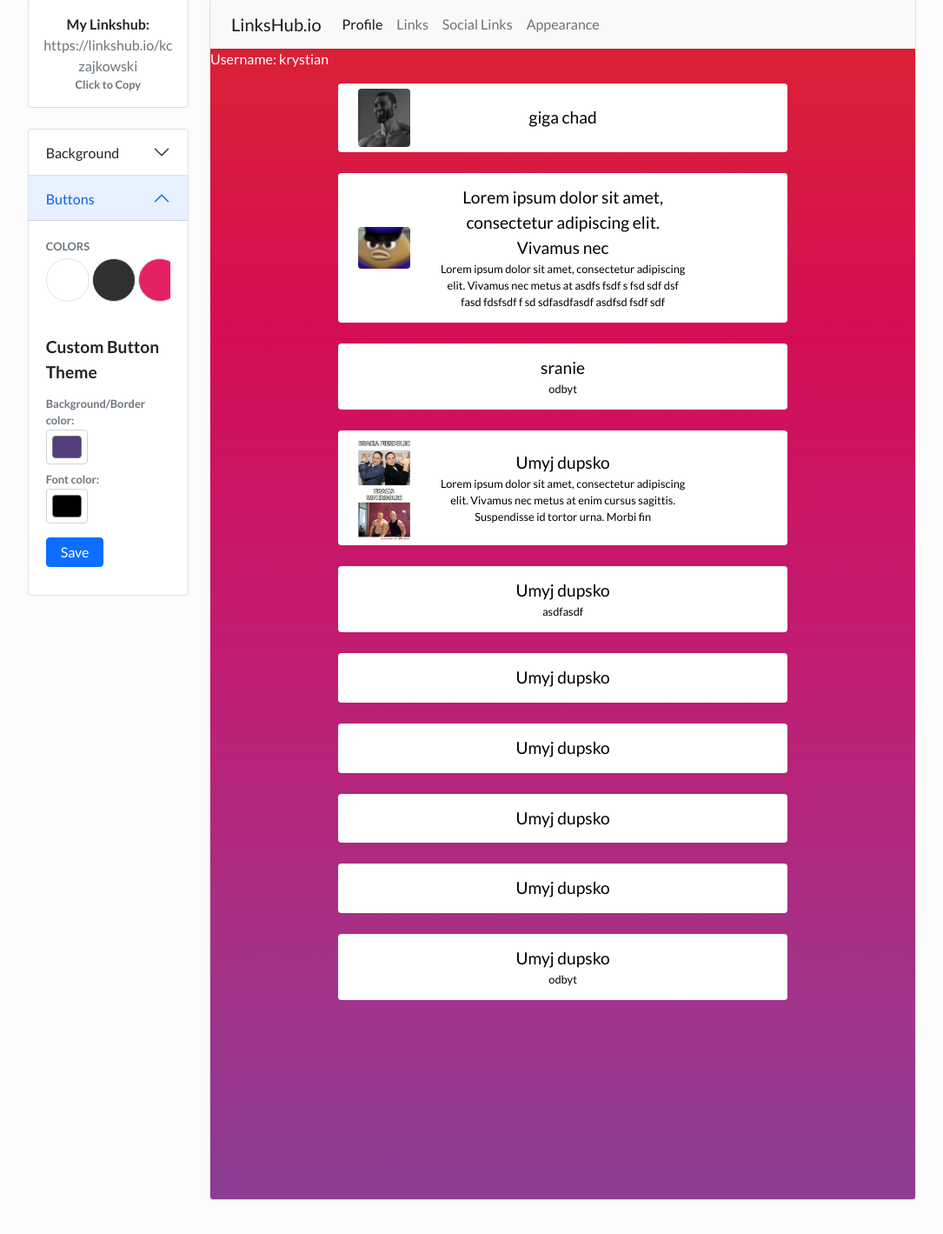
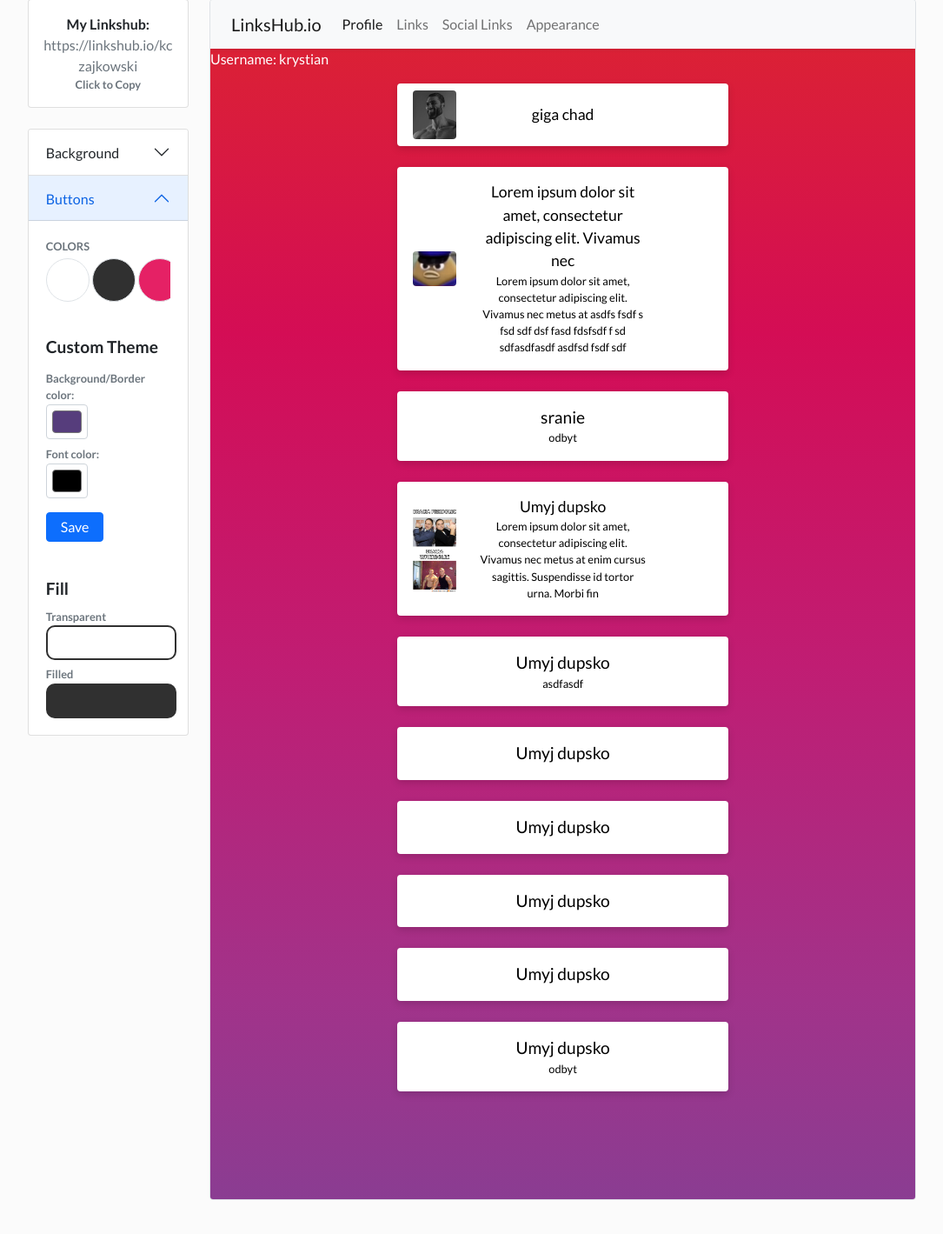
Before and after one commit to krysczajkowski/linkshub, a Django app: page /profile/appearance/background in a window 1280 px wide, after a click on "Buttons". Shown: the part 81-1500 px from the top of the page at 87% size, without its empty margins (97-1182 px from the left). Run offline with Django 3.2, Linux system fonts and the light colour scheme; a user stored in the database is signed in; data comes from the database, SQL or seed files in the repository; both versions use the stored data as it was after the commit; some libraries are stand-ins or nearby versions.

Commit message:
Button fill

```diff
--- a/account/views.py
+++ b/account/views.py
@@ -48,13 +48,24 @@ def profile(request):
         btn_bg_color = btn_data.background_color
         btn_font_color = btn_data.font_color
 
+    btn_border_color = btn_bg_color
+
+    theme_data = UserTheme.objects.get(user=request.user)
+    if theme_data.button_fill == 'transparent':
+        btn_font_color = btn_bg_color
+        btn_border_color = btn_bg_color
+        btn_bg_color = 'transparent'
+
+
+
     context = {
         'profile': request.user,
         'links': links,
         'bg_bg_color': bg_bg_color,
         'bg_font_color': bg_font_color,
         'btn_font_color': btn_font_color,
-        'btn_bg_color': btn_bg_color
+        'btn_bg_color': btn_bg_color,
+        'btn_border_color': btn_border_color,
     }
 
     return render(request, 'account/profile.html', context)
--- a/appearance/models.py
+++ b/appearance/models.py
@@ -16,7 +16,7 @@ class BackgroundTheme(models.Model):
     ('color', 'color'),
     ('gradient', 'gradient'),
     ('moving_gradient', 'moving_gradient'),
-]
+    ]
 
     name = models.CharField(max_length=100)
     background_color = models.CharField(max_length=100, blank=True)
@@ -60,6 +60,7 @@ class UserTheme(models.Model):
     custom_background_theme = models.ForeignKey(CustomBackgroundTheme, on_delete=models.CASCADE, null=True, blank=True)
     button_theme = models.ForeignKey(ButtonTheme, on_delete=models.CASCADE, null=True, blank=True)
     custom_button_theme = models.ForeignKey(CustomButtonTheme, on_delete=models.CASCADE, null=True, blank=True)
+    button_fill = models.CharField(max_length=120, blank=True)
 
     def __str__(self):
         return f'{self.user.username}'
--- a/appearance/urls.py
+++ b/appearance/urls.py
@@ -8,4 +8,5 @@ urlpatterns = [
     path('background/custom/choose', views.choose_custom_background.as_view(), name='choose_custom_background'),
     path('button/choose', views.choose_button.as_view(), name='choose_button'),
     path('button/custom/choose', views.choose_custom_button.as_view(), name='choose_custom_button'),
+    path('button/fill', views.button_fill.as_view(), name='button_fill'),
 ]
--- a/appearance/views.py
+++ b/appearance/views.py
@@ -17,10 +17,17 @@ def appearance(request):
 
     button_color_themes = ButtonTheme.objects.all()
 
+    theme_data = UserTheme.objects.get(user=request.user)
+
+    btn_transparent = False
+    if theme_data.button_fill == 'transparent':
+        btn_transparent = True
+
     context = {
         'bg_color_themes': bg_color_themes,
         'bg_gradient_themes': bg_gradient_themes,
-        'button_color_themes': button_color_themes
+        'button_color_themes': button_color_themes,
+        'btn_transparent': btn_transparent
     }
 
     return render(request, 'appearance/background.html', context)
@@ -121,3 +128,25 @@ class choose_custom_button(View):
             return JsonResponse({'error': 'Error: unauthorized operation.'}, status=409)
 
         return JsonResponse({'success': True})
+
+
+class button_fill(View):
+    def post(self, request):
+        data = json.loads(request.body)
+        transparent = data['transparent']
+        filled = data['filled']
+
+        try:
+            if transparent:
+                user_theme = UserTheme.objects.get(user=request.user)
+                user_theme.button_fill = 'transparent'
+                user_theme.save()
+            else:
+                user_theme = UserTheme.objects.get(user=request.user)
+                user_theme.button_fill = 'filled'
+                user_theme.save()
+
+        except:
+            return JsonResponse({'error': 'Error: unauthorized operation.'}, status=409)
+
+        return JsonResponse({'success': True})
--- a/linkshub/static/css/account_main.css
+++ b/linkshub/static/css/account_main.css
@@ -41,38 +41,37 @@ a{text-decoration: none}
 }
 
 .link-image-size {
-    width: 50px!important;
+    width: 40px!important;
     height: auto!important;
 }
 
 
 /* THEME BUTTONS */
-.btn-dark {
-    background-color: #303030;
-    border: 3px solid #303030;
-    color: #fff;
-    transition: 0.2s;
-    transition-timing-function: linear;
-}
-.btn-dark:hover {
-    cursor: pointer;
-    background-color: #fff;
-    color: #303030;
+
+.link-btn {
+    box-shadow: 0 .2rem .5rem rgba(0,0,0,.15)!important
 }
 
-.btn-blue {
-    background-color: #4169E1;
-    border: 3px solid #4169E1;
-    color: #fff;
-    transition: 0.2s;
-    transition-timing-function: linear;
+.link-btn:hover {
+    box-shadow: 0 .1rem .2rem rgba(0,0,0,.15)!important
 }
-.btn-blue:hover {
-    cursor: pointer;
+
+.btn-transparent {
     background-color: #fff;
-    color: #4169E1;
+    border: 2px solid #303030;
+    border-radius: 10px;
+    width: 150px;
+    height: 40px;
+}
 
+.btn-filled {
+    background-color: #303030;
+    border: 2px solid #303030;
+    border-radius: 10px;
+    width: 150px;
+    height: 40px;
 }
+
 /* END OF THEME BUTTONS */
 
 
@@ -158,7 +157,7 @@ a{text-decoration: none}
     }
 
     .link-image-size {
-        width: 60px!important;
+        width: 50px!important;
     }
 
     .appearance-left-panel {
--- a/linkshub/static/js/background.js
+++ b/linkshub/static/js/background.js
@@ -158,3 +158,47 @@ btn_custom_submit.addEventListener('click', event => {
         }
     });
 })
+
+
+btn_color_area = document.getElementById('btn-color-area')
+
+btn_transparent = document.getElementById('btn-transparent')
+btn_transparent.addEventListener('click', (e) => {
+    fetch('button/fill', {
+        body: JSON.stringify({'transparent': true, 'filled': false}),
+        method: 'POST',
+        headers: {
+            'Accept': 'application/json',
+            'Content-Type': 'application/json; charset=UTF-8',
+            'X-CSRFToken': csrftoken
+        },
+    }).then(res=>res.json()).then(data=>{
+        console.log('data', data)
+        if(data.error) {
+            alert(data.error)
+        } else {
+            load_profile()
+        }
+    });
+})
+
+btn_filled = document.getElementById('btn-filled')
+btn_filled.addEventListener('click', (e) => {
+    console.log('filled btn clicked')
+    fetch('button/fill', {
+        body: JSON.stringify({'transparent': false, 'filled': true}),
+        method: 'POST',
+        headers: {
+            'Accept': 'application/json',
+            'Content-Type': 'application/json; charset=UTF-8',
+            'X-CSRFToken': csrftoken
+        },
+    }).then(res=>res.json()).then(data=>{
+        console.log('data', data)
+        if(data.error) {
+            alert(data.error)
+        } else {
+            load_profile()
+        }
+    });
+})
--- a/templates/account/profile.html
+++ b/templates/account/profile.html
@@ -29,19 +29,19 @@
         Username: {{ profile.username }}
 
 
-        <div class="row mx-0">
+        <div class="row mx-0 pb-5">
             {% for link in links %}
-            <div class="col-12 col-md-10 offset-md-1 col-xl-8 offset-xl-2">
+            <div class="col-12 col-md-10 offset-md-1 col-xl-6 offset-xl-3">
                 <div class="row my-2">
                     <div class="d-grid gap-2">
-                        <a href="#" class="btn btn-light mt-2 mx-0 row" target="_blank" style='display: flex; background-color: {{btn_bg_color}}; color: {{btn_font_color}}; border: {{btn_bg_color}};'>
+                        <a href="#" class="btn link-btn mt-2 mx-0 row d-flex" target="_blank" style='background-color: {{btn_bg_color}}; color: {{btn_font_color}}; border: 2px solid {{btn_border_color}};'>
                             {% if link.image %}
                             <div class="col-1 col-md-2 ms-2 ms-md-0" style="display: flex; align-items: center; justify-content: center;">
                                 <img src="{{ link.image.url }}" class="rounded link-image-size">
                             </div>
                             <div class="col-9 col-md-8 py-2" style="display: flex; align-items: center; justify-content: center;">
                                 <div class="d-flex flex-column text-center">
-                                    <span class='font-size-12 link-title'>{{ link.title }}</span>
+                                    <span class='font-size-11 link-title'>{{ link.title }}</span>
                                     <span class="font-size-08 link-description">{{ link.description }}</span>
                                 </div>
                             </div>
--- a/templates/appearance/background.html
+++ b/templates/appearance/background.html
@@ -53,7 +53,7 @@
                             </div>
 
                         <div class="mt-5">
-                            <p class="form-label fw-bold font-size-12">Custom Background Theme</p>
+                            <p class="form-label fw-bold font-size-12">Custom Theme</p>
 
                             <label for="background_color" class='fw-bold font-size-08 text-muted mb-0 mt-1'>Background color:</label>
                             <input type="color" class="form-control form-control-color" id="bg_background_color" name='background_color' value="#563d7c" title="Choose background color">
@@ -81,6 +81,8 @@
                   </h2>
                   <div id="collapseTwo" class="accordion-collapse collapse" aria-labelledby="headingTwo" data-bs-parent="#accordionExample">
                     <div class="accordion-body">
+
+                        <div id='btn-color-area' class='mb-4'>
                             <p class='fw-bold font-size-08 text-muted mb-0 mt-1'>COLORS</p>
                             <div class='color-div'>
                                 {% for theme in button_color_themes %}
@@ -92,7 +94,7 @@
                             </div>
 
                             <div class="mt-3">
-                            <p class="form-label fw-bold font-size-12">Custom Button Theme</p>
+                                <p class="form-label fw-bold font-size-12">Custom Theme</p>
 
                                 <label for="background_color" class='fw-bold font-size-08 text-muted mb-0 mt-1'>Background/Border color:</label>
                                 <input type="color" class="form-control form-control-color" id="btn_background_color" name='background_color' value="#563d7c" title="Choose background color">
@@ -109,6 +111,18 @@
                                 </button>
                             </div>
                         </div>
+
+                        <div>
+                            <p class="form-label fw-bold font-size-12">Fill</p>
+
+                            <p for="background_color" class='fw-bold font-size-08 text-muted mb-0 mt-1'>Transparent</p>
+                            <button class='btn-transparent' id='btn-transparent'></button>
+
+                            <p for="background_color" class='fw-bold font-size-08 text-muted mb-0 mt-1'>Filled</p>
+                            <button class='btn-filled' id='btn-filled'></button>
+
+                        </div>
+                    </div>
                   </div>
                 </div>
               </div>
@@ -117,7 +131,7 @@
 
         <div class="col-12 col-lg-9 col-xl-8 mt-5 mt-lg-0">
             <p class='text-center font-size-09 fw-bold d-lg-none'>LIVE PROFILE PREVIEW</p>
-            <div id="profile_preview" class='card appearance-right-panel mb-4 mb-lg-0'>
+            <div id="profile_preview" class='border rounded appearance-right-panel mb-4 mb-lg-0'>
 
             </div>
         </div>
```
Also changed, not shown: appearance/migrations/0013_usertheme_button_fill.py (added), appearance/migrations/0014_alter_usertheme_button_fill.py (added), db.sqlite3. Lines whose indentation alone changed are shown as unchanged.
